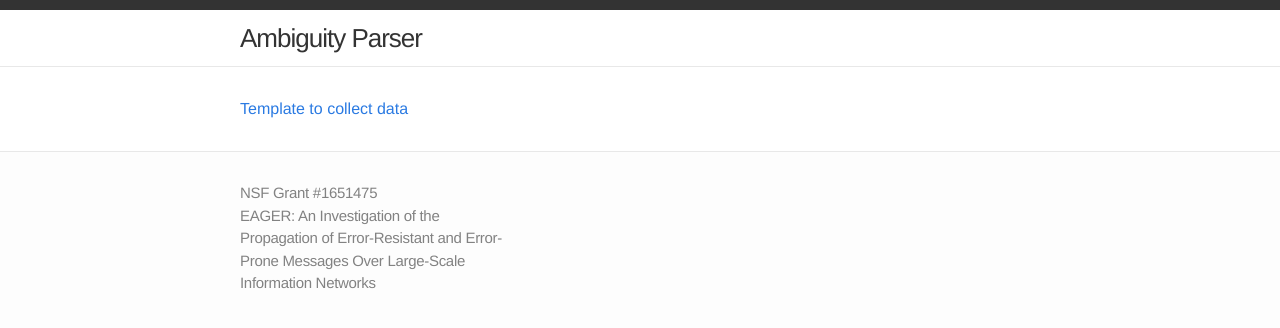
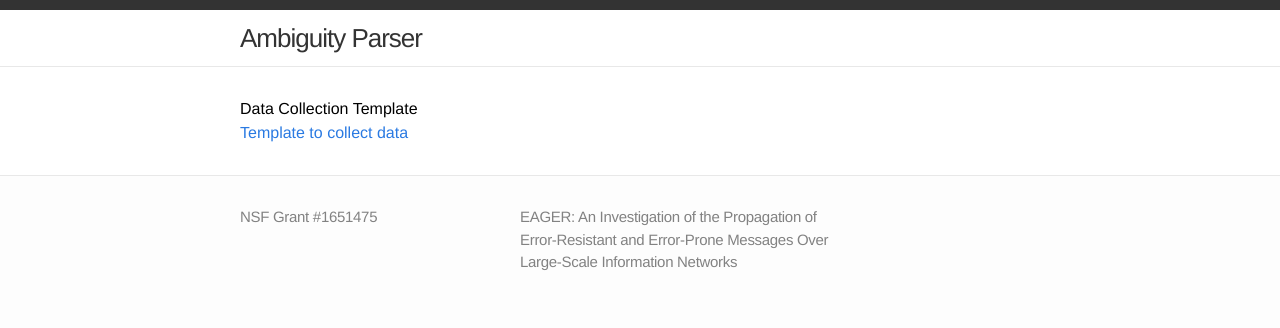
Before and after one commit to AmbiguityISMLab/AmbiguityISMLab.github.io, a Jekyll site: the page built from index.html, in a window 1280 px wide. Shown: the top 328 px of the page. Built offline with Jekyll 4.4.1, drawn with Linux system fonts in a browser that asks for light colours.

Commit message:
Change footer

```diff
--- a/_includes/footer.html
+++ b/_includes/footer.html
@@ -4,8 +4,10 @@
     <div class="footer-col-1 column">
       <ul>
         <li>NSF Grant #1651475</li>
-        <li>EAGER: An Investigation of the Propagation of Error-Resistant and Error-Prone Messages Over Large-Scale Information Networks</li>
       </ul>
+    </div>
+	<div class="footer-col-3 column">
+      <p>EAGER: An Investigation of the Propagation of Error-Resistant and Error-Prone Messages Over Large-Scale Information Networks</p>
     </div>
   </div>
 
--- a/_layouts/default.html
+++ b/_layouts/default.html
@@ -7,6 +7,7 @@
 
     <div class="page-content">
       <div class="wrap">
+			<h2>Data Collection Template</h2>
 		     <a class="page-link" href="{{ "/design.html" | prepend: site.baseurl }}">Template to collect data</a>
        </div>
     </div>
```
